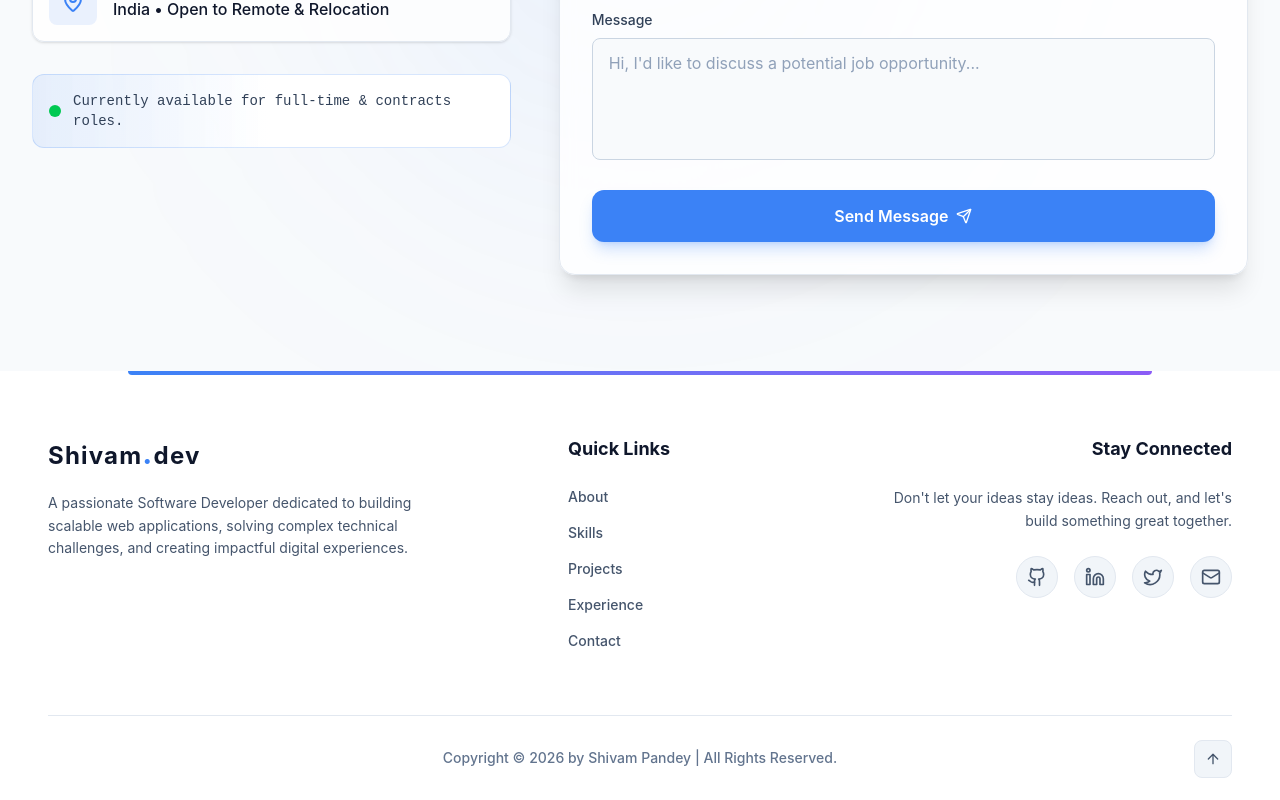
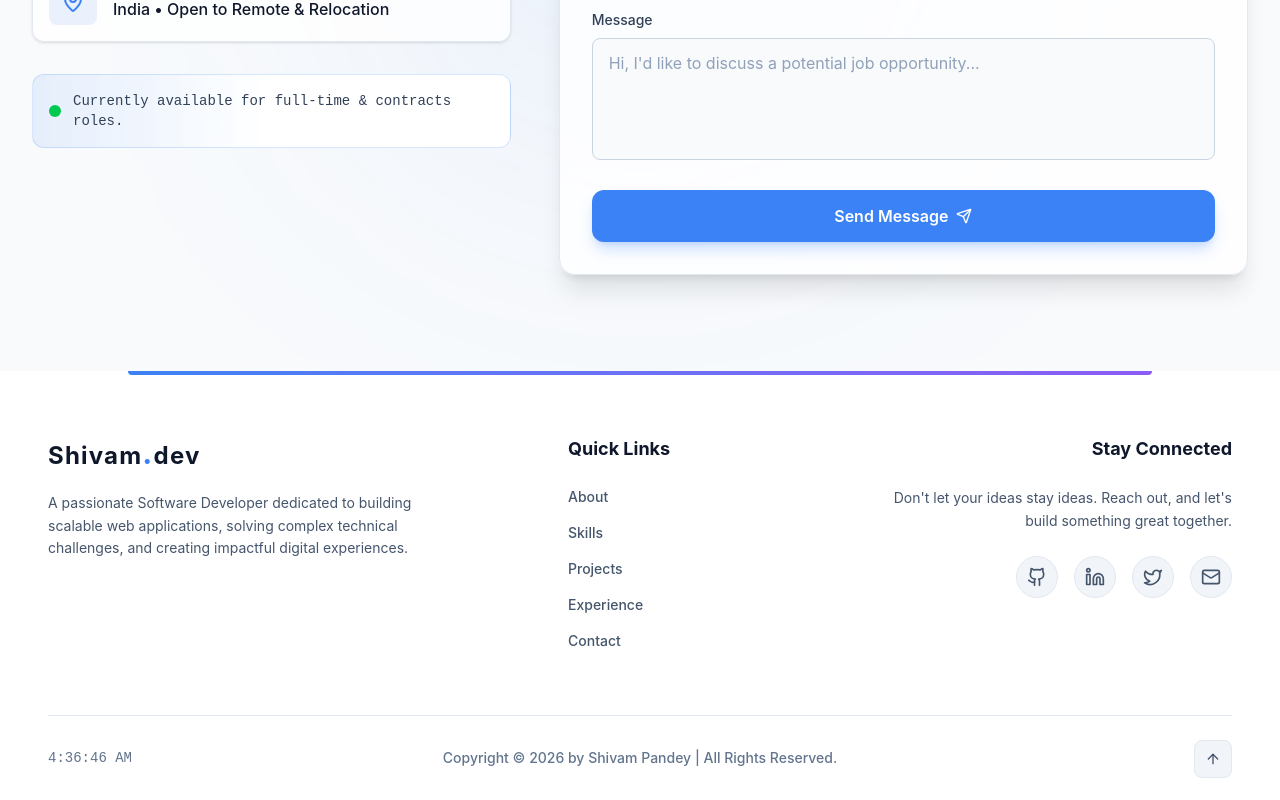
Before and after one commit to shivam-pandey03/MyPortfolio, a React (Vite) app: page / in a window 1280 px wide. Shown: the part 7286-8086 px from the top of the page. Built offline with nearby package versions, Linux system fonts and the light colour scheme.

Commit message:
Timer added to the Footer

```diff
--- a/src/component/layout/Footer.jsx
+++ b/src/component/layout/Footer.jsx
@@ -1,4 +1,4 @@
-import React from 'react';
+import React, { useState, useEffect } from 'react';
 import { Mail, ArrowUp } from 'lucide-react';
 import { motion } from 'framer-motion';
 
@@ -26,6 +26,14 @@ const TwitterIcon = ({ className }) => (
 
 const Footer = () => {
   const currentYear = new Date().getFullYear();
+  const [time, setTime] = useState(new Date());
+
+  useEffect(() => {
+    const timerId = setInterval(() => {
+      setTime(new Date());
+    }, 1000);
+    return () => clearInterval(timerId);
+  }, []);
 
   const scrollToTop = () => {
     window.scrollTo({
@@ -120,6 +128,11 @@ const Footer = () => {
         {/* Bottom Row: Centered Copyright & Back to Top */}
         <div className="relative border-t border-slate-200 dark:border-slate-800/80 pt-8 flex flex-col items-center justify-center">
 
+          {/* Live Timer aligned to the left edge (hidden on very small screens to prevent overlap) */}
+          <div className="hidden sm:block absolute left-0 top-8 text-xs sm:text-sm font-mono font-medium text-slate-500 dark:text-slate-500">
+            {time.toLocaleTimeString()}
+          </div>
+
           <p className="text-xs sm:text-sm font-medium text-slate-500 dark:text-slate-500 text-center">
             Copyright &copy; {currentYear} by Shivam Pandey | All Rights Reserved.
           </p>
```
